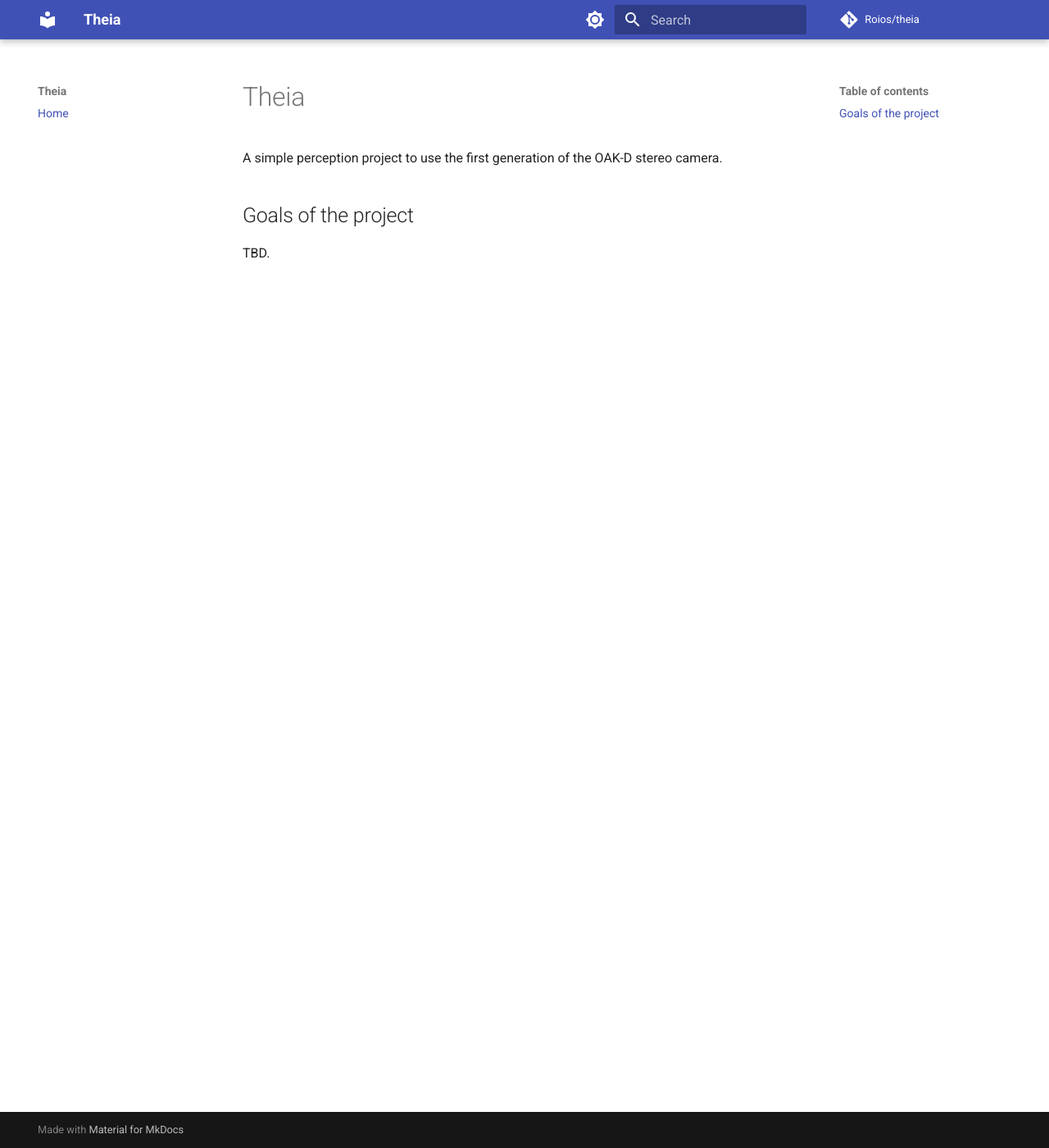
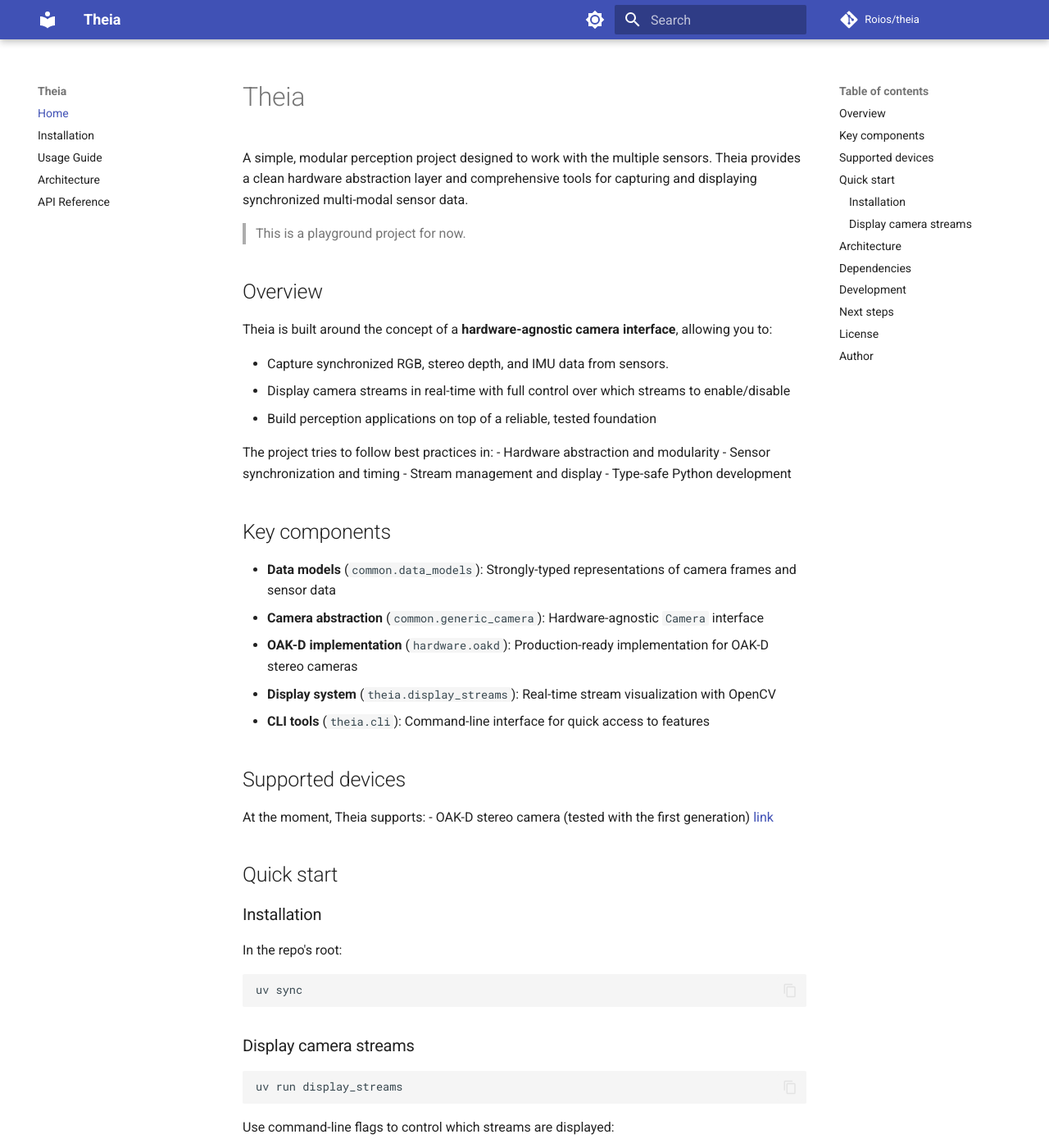
Before and after one commit to Roios/theia, an MkDocs documentation site: the page built from docs/index.md, in a window 1280 px wide and 1400 px high. Shown: the whole window at 82% size. Built offline with MkDocs 1.6.1 and Material for MkDocs 9.7.7, drawn with Linux system fonts in a browser that asks for light colours; comment, search, counter and statistics services are not loaded; some of the changed text lies outside the part shown.

Commit message:
docs: Improve baseline docs and support automatic API references

````diff
--- a/docs/index.md
+++ b/docs/index.md
@@ -1,7 +1,99 @@
 # Theia
 
-A simple perception project to use the first generation of the OAK-D stereo camera.
+A simple, modular perception project designed to work with the multiple sensors. Theia provides a clean hardware abstraction layer and comprehensive tools for capturing and displaying synchronized multi-modal sensor data.
 
-## Goals of the project
+> This is a playground project for now.
 
-TBD.
+## Overview
+
+Theia is built around the concept of a **hardware-agnostic camera interface**, allowing you to:
+
+- Capture synchronized RGB, stereo depth, and IMU data from sensors.
+- Display camera streams in real-time with full control over which streams to enable/disable
+- Build perception applications on top of a reliable, tested foundation
+
+The project tries to follow best practices in:
+- Hardware abstraction and modularity
+- Sensor synchronization and timing
+- Stream management and display
+- Type-safe Python development
+
+## Key components
+
+- **Data models** (`common.data_models`): Strongly-typed representations of camera frames and sensor data
+- **Camera abstraction** (`common.generic_camera`): Hardware-agnostic `Camera` interface
+- **OAK-D implementation** (`hardware.oakd`): Production-ready implementation for OAK-D stereo cameras
+- **Display system** (`theia.display_streams`): Real-time stream visualization with OpenCV
+- **CLI tools** (`theia.cli`): Command-line interface for quick access to features
+
+## Supported devices
+
+At the moment, Theia supports:
+- OAK-D stereo camera (tested with the first generation) [link]([!](https://shop.luxonis.com/products/oak-d))
+
+
+
+## Quick start
+
+### Installation
+
+In the repo's root:
+
+```bash
+uv sync
+```
+
+### Display camera streams
+
+```bash
+uv run display_streams
+```
+
+Use command-line flags to control which streams are displayed:
+
+```bash
+uv run display_streams --no-rgb --no-left --no-right
+```
+
+See [Installation](installation.md) for setup instructions.
+
+## Architecture
+
+Theia is organized into three main layers:
+
+1. **Common layer**: Data models and hardware-agnostic abstractions
+2. **Hardware layer**: Device-specific implementations (e.g., OAK-D)
+3. **Application layer**: CLI tools and real applications
+
+See [Architecture](architecture.md) for an in-depth explanation of the design.
+
+
+## Dependencies
+
+- Python ≥ 3.12
+- DepthAI 3.9.0+ (OAK-D SDK)
+- OpenCV 5.0.0+
+- NumPy 2.5.2+
+- Click 8.5.0+ (CLI framework)
+
+## Development
+
+Theia uses modern Python tooling:
+
+- **Dependency management**: UV (`uv`)
+- **Code quality**: Ruff (`ruff`)
+- **Documentation**: MkDocs with Material theme
+- **Build backend**: UV build
+
+## Next steps
+
+- [Installation guide](installation.md) - Get started with Theia
+- [Architecture](architecture.md) - Understand the system design
+
+## License
+
+Apache License - See [LICENSE](../LICENSE) for details
+
+## Author
+
+[Roios](https://github.com/Roios)
--- a/mkdocs.yml
+++ b/mkdocs.yml
@@ -24,8 +24,24 @@
 
 nav:
   - Home: index.md
+  - Installation: installation.md
+  - Usage Guide: usage.md
+  - Architecture: architecture.md
+  - API Reference: api-reference.md
 
 markdown_extensions:
   - admonition
   - pymdownx.highlight
   - pymdownx.superfences
+
+plugins:
+  - search
+  - mkdocstrings:
+      handlers:
+        python:
+          options:
+            docstring_style: google
+            show_root_heading: true
+            show_source: false
+            show_signature_annotations: true
+            members_order: source
--- a/pyproject.toml
+++ b/pyproject.toml
@@ -26,4 +26,5 @@
 docs = [
     "mkdocs>=1.6.1",
     "mkdocs-material>=9.7.7",
+    "mkdocstrings[python]>=0.29.0",
 ]
````
Also changed, not shown: docs/api-reference.md (added, +21 -0 lines), docs/architecture.md (added, +234 -0 lines), docs/installation.md (added, +39 -0 lines), 1 other file.
